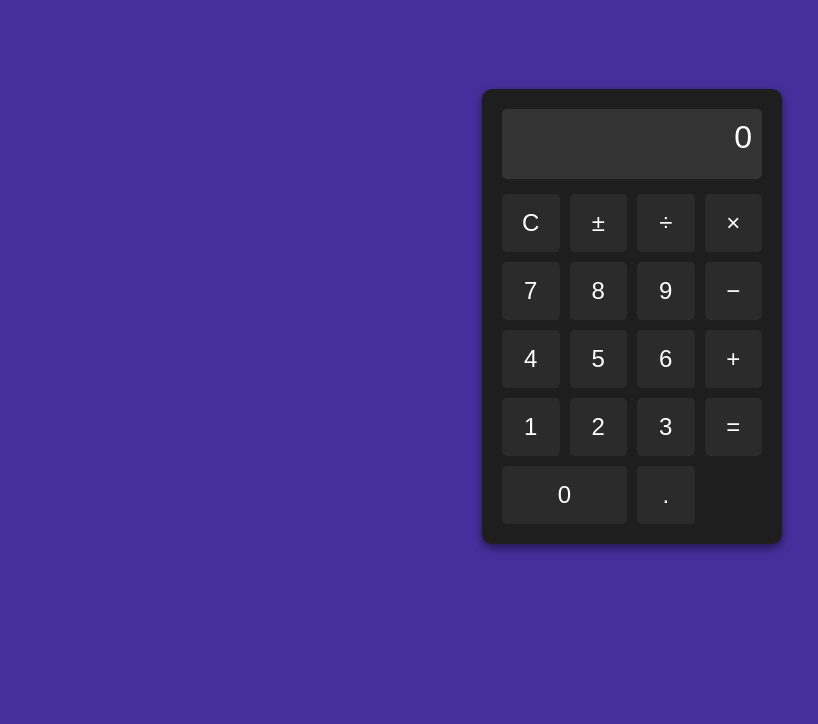
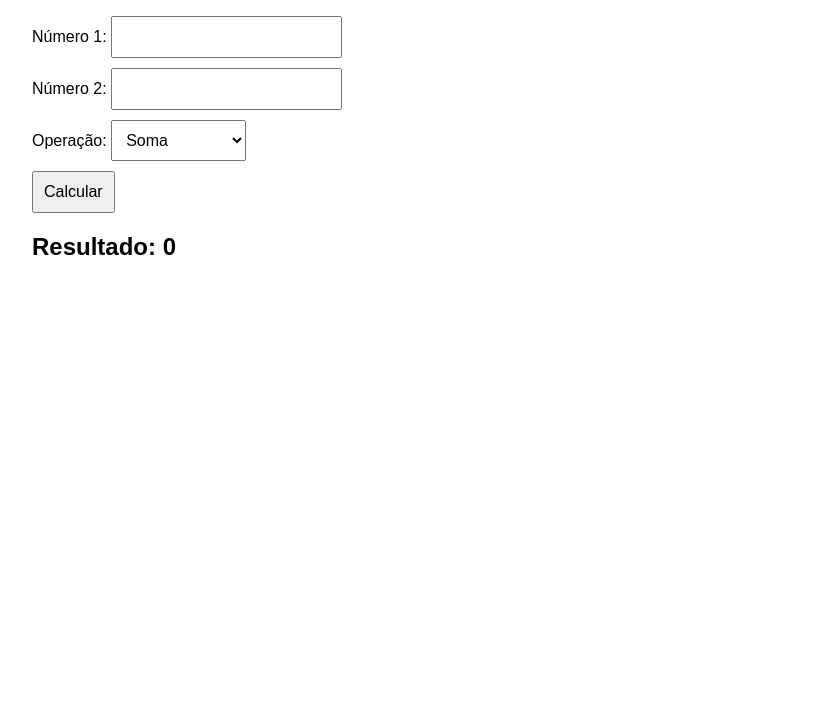
Before and after one commit to SolonThiago/Calculadora_Simples, a plain HTML site: page index.html in a window 1280 px wide. Shown: the part 92-816 px from the top of the page, without its empty margins (8-826 px from the left). Drawn offline with Linux system fonts and the light colour scheme.

Commit message:
Update index.html

```diff
--- a/index.html
+++ b/index.html
@@ -1,140 +1,77 @@
 <!DOCTYPE html>
-<html lang="pt-BR">
+<html lang="pt-br">
 <head>
-  <meta charset="UTF-8" />
-  <meta name="viewport" content="width=device-width, initial-scale=1.0" />
-  <title>Modern Calculator</title>
+  <meta charset="UTF-8">
+  <title>Calculadora de Dois Números</title>
   <style>
     body {
-      background: #462f9c;
       font-family: Arial, sans-serif;
-      display: flex;
-      justify-content: center;
-      align-items: center;
-      height: 100vh;
+      margin: 40px;
     }
 
-    .calculator {
-      background: #1e1e1e;
-      border-radius: 10px;
-      box-shadow: 0 4px 10px rgba(0, 0, 0, 0.5);
-      padding: 20px;
-      width: 260px;
-    }
-
-    .display {
-      background: #333;
-      color: #fff;
-      font-size: 2em;
-      text-align: right;
+    input, select, button {
       padding: 10px;
-      border-radius: 5px;
-      margin-bottom: 15px;
-      height: 50px;
-    }
-
-    .buttons {
-      display: grid;
-      grid-template-columns: repeat(4, 1fr);
-      gap: 10px;
-    }
-
-    button {
-      background: #2b2b2b;
-      border: none;
-      color: white;
-      font-size: 1.5em;
-      padding: 15px;
-      border-radius: 5px;
-      cursor: pointer;
-      transition: background 0.2s;
-    }
-
-    button:hover {
-      background: #3c3c3c;
-    }
-
-    button:active {
-      background: #555;
+      margin-top: 10px;
+      font-size: 16px;
     }
   </style>
 </head>
 <body>
-  <div class="calculator">
-    <div id="display" class="display">0</div>
-    <div class="buttons">
-      <button onclick="clearDisplay()">C</button>
-      <button onclick="toggleSign()">±</button>
-      <button onclick="appendOperator('/')">÷</button>
-      <button onclick="appendOperator('*')">×</button>
+  <h1>Calculadora</h1>
 
-      <button onclick="appendNumber('7')">7</button>
-      <button onclick="appendNumber('8')">8</button>
-      <button onclick="appendNumber('9')">9</button>
-      <button onclick="appendOperator('-')">−</button>
+  <label for="numero1">Número 1:</label>
+  <input type="number" id="numero1"><br>
 
-      <button onclick="appendNumber('4')">4</button>
-      <button onclick="appendNumber('5')">5</button>
-      <button onclick="appendNumber('6')">6</button>
-      <button onclick="appendOperator('+')">+</button>
+  <label for="numero2">Número 2:</label>
+  <input type="number" id="numero2"><br>
 
-      <button onclick="appendNumber('1')">1</button>
-      <button onclick="appendNumber('2')">2</button>
-      <button onclick="appendNumber('3')">3</button>
-      <button onclick="calculate()">=</button>
+  <label for="operacao">Operação:</label>
+  <select id="operacao">
+    <option value="soma">Soma</option>
+    <option value="subtracao">Subtração</option>
+    <option value="multiplicacao">Multiplicação</option>
+    <option value="divisao">Divisão</option>
+  </select><br>
 
-      <button onclick="appendNumber('0')" style="grid-column: span 2;">0</button>
-      <button onclick="appendNumber('.')">.</button>
-    </div>
-  </div>
+  <button onclick="calcular()">Calcular</button>
+
+  <h2>Resultado: <span id="resultado">0</span></h2>
 
   <script>
-    let display = document.getElementById('display');
-    let currentInput = '0';
+    function calcular() {
+      const n1 = parseFloat(document.getElementById("numero1").value);
+      const n2 = parseFloat(document.getElementById("numero2").value);
+      const operacao = document.getElementById("operacao").value;
 
-    function updateDisplay() {
-      display.textContent = currentInput;
-    }
+      if (isNaN(n1) || isNaN(n2)) {
+        alert("Digite dois números válidos!");
+        return;
+      }
 
-    function appendNumber(num) {
-      if (currentInput === '0') {
-        currentInput = num;
-      } else {
-        currentInput += num;
+      let resultado;
+      switch (operacao) {
+        case "soma":
+          resultado = n1 + n2;
+          break;
+        case "subtracao":
+          resultado = n1 - n2;
+          break;
+        case "multiplicacao":
+          resultado = n1 * n2;
+          break;
+        case "divisao":
+          if (n2 === 0) {
+            alert("Não é possível dividir por zero!");
+            return;
+          }
+          resultado = n1 / n2;
+          break;
+        default:
+          alert("Operação inválida!");
+          return;
       }
-      updateDisplay();
-    }
 
-    function appendOperator(op) {
-      if (/[+\-*/]$/.test(currentInput)) {
-        currentInput = currentInput.slice(0, -1) + op;
-      } else {
-        currentInput += op;
-      }
-      updateDisplay();
-    }
-
-    function clearDisplay() {
-      currentInput = '0';
-      updateDisplay();
-    }
-
-    function toggleSign() {
-      if (currentInput[0] === '-') {
-        currentInput = currentInput.slice(1);
-      } else {
-        currentInput = '-' + currentInput;
-      }
-      updateDisplay();
-    }
-
-    function calculate() {
-      try {
-        currentInput = eval(currentInput).toString();
-      } catch {
-        currentInput = 'Erro';
-      }
-      updateDisplay();
+      document.getElementById("resultado").innerText = resultado;
     }
   </script>
 </body>
```
